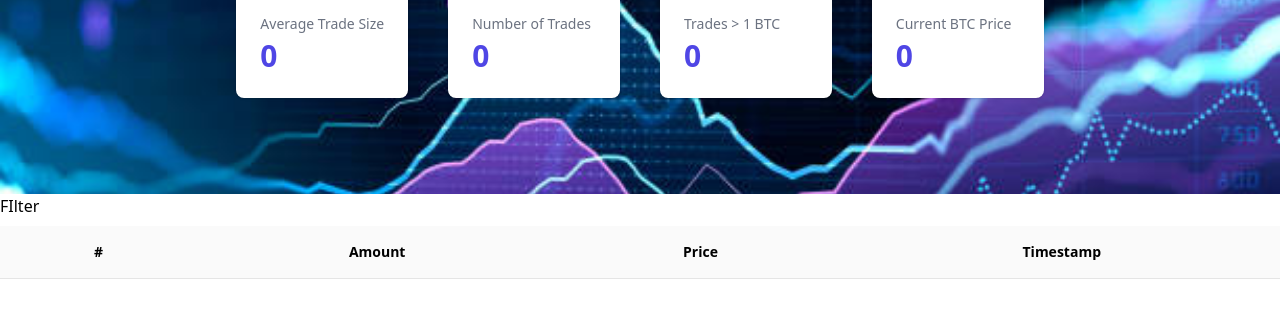
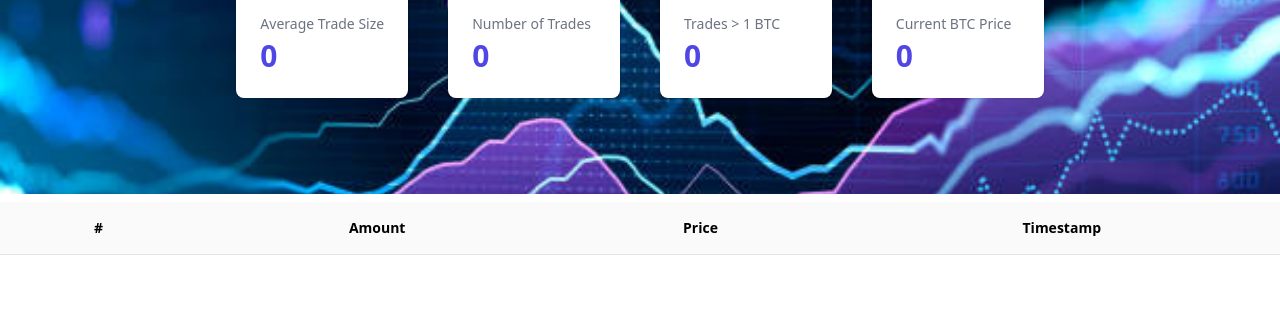
Before and after one commit to Mito91243/real-time-Binance, a website: page index.html in a window 1280 px wide. Shown: the part 242-560 px from the top of the page. Drawn offline with nearby package versions, Linux system fonts and the light colour scheme.

Commit message:
Update index.html

```diff
--- a/index.html
+++ b/index.html
@@ -195,9 +195,6 @@
       </div>
     </div>
     <!-- STATS -->
-    <div>
-      <button>FIlter</button>
-    </div>
     <!-- Trades -->
     <div class="flex flex-col">
       <div class="overflow-x-auto sm:-mx-6 lg:-mx-8">
```
